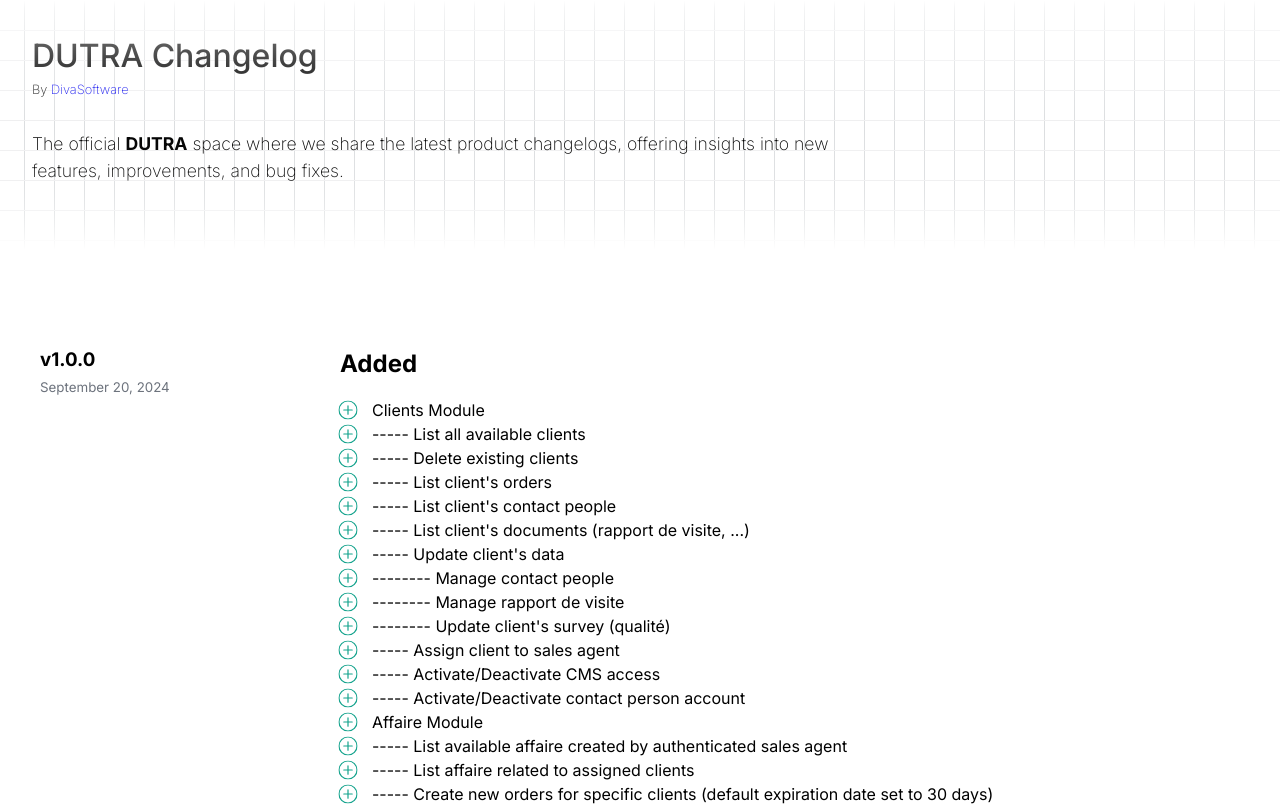
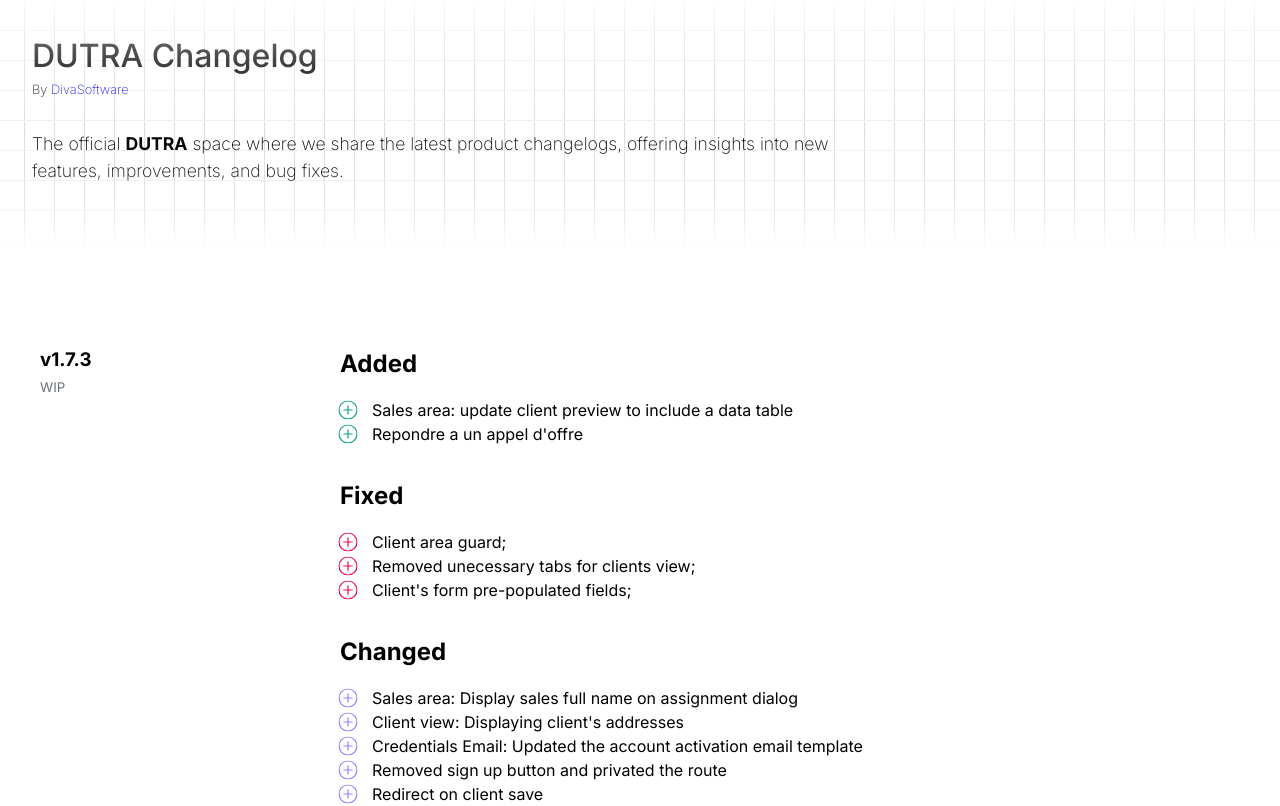
Before and after one commit to divaSoft-gg/Dutra-CHANGELOG, a React (Vite) app: page / in a window 1280 px wide. Shown: the top 806 px of the page. Built offline with nearby package versions, Linux system fonts and the light colour scheme; the HTML template or start-up script is replaced by a standard one.

Commit message:
chore: version bump

```diff
--- a/src/data/data.js
+++ b/src/data/data.js
@@ -1,7 +1,27 @@
 export const VERSION_DETAILS = [
     {
+        "version": "1.7.3",
+        "date": "WIP",
+        "added": [
+            "Sales area: update client preview to include a data table",
+            "Repondre a un appel d'offre"
+        ],
+        "changed": [
+            "Sales area: Display sales full name on assignment dialog",
+            "Client view: Displaying client's addresses",
+            "Credentials Email: Updated the account activation email template",
+            "Removed sign up button and privated the route",
+            "Redirect on client save"
+        ],
+        "fixed": [
+            "Client area guard;",
+            "Removed unecessary tabs for clients view;",
+            "Client's form pre-populated fields;"
+        ],
+    },
+    {
         "version": "1.0.0",
-        "date": "   September 20, 2024",
+        "date": "September 20, 2024",
         "added": [
             "Clients Module",
             "",
```
